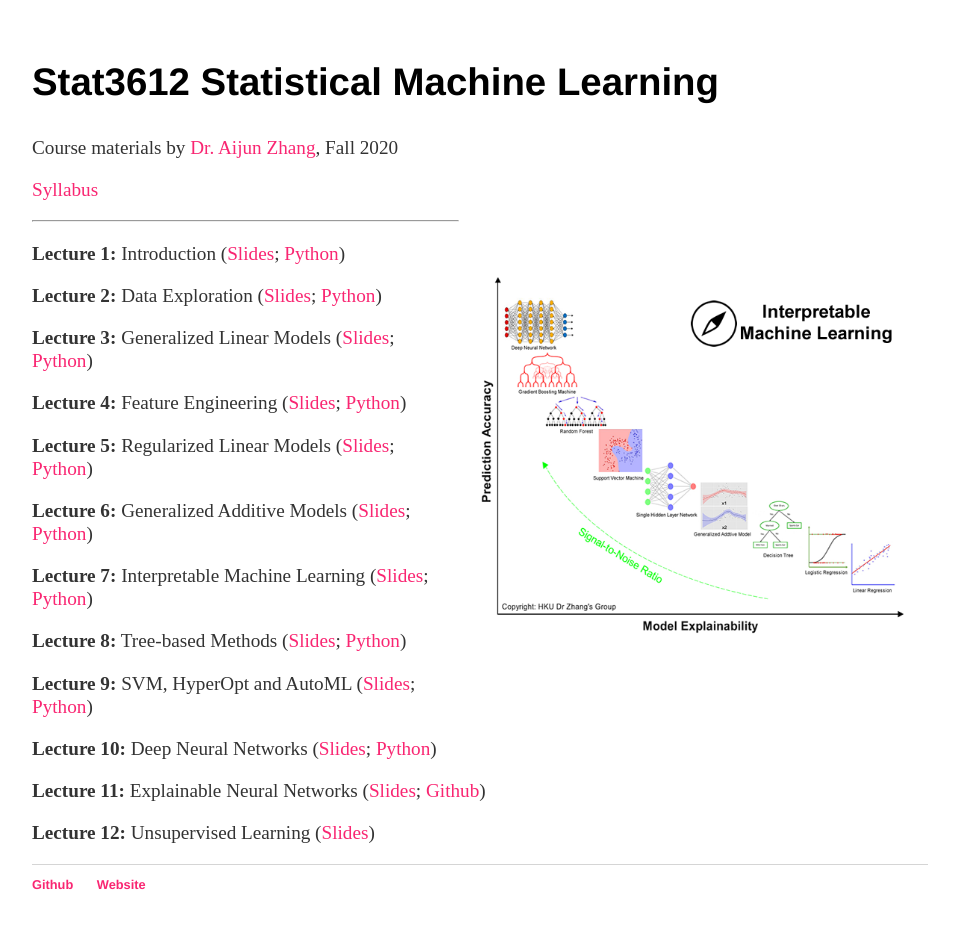
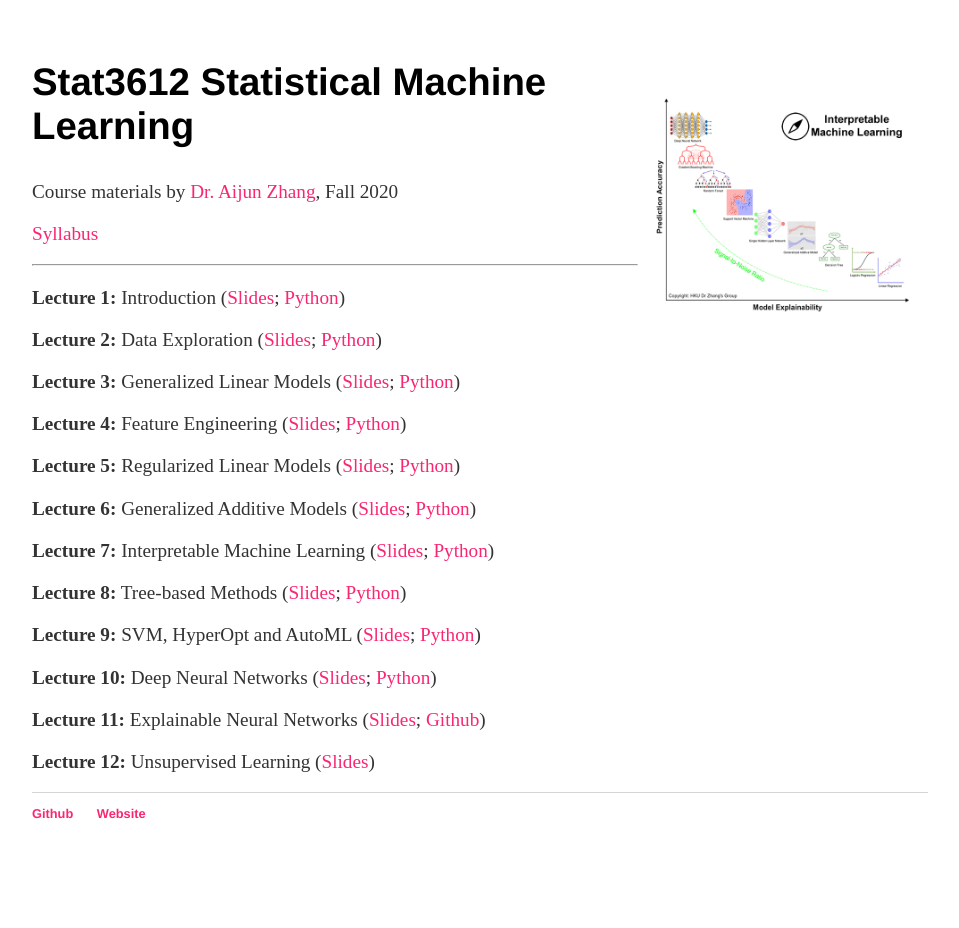
Before and after one commit to ajzhanghk/Stat3612, a plain HTML site: page index.html in a window 1280 px wide. Shown: the whole page, without its empty margins (160-1119 px from the left). After the commit the page ends 881 px from the top, so only its background shows below. Drawn offline with Linux system fonts and the light colour scheme.

Commit message:
Update index.html

```diff
--- a/index.html
+++ b/index.html
@@ -13,10 +13,10 @@
 		</nav-->
 
 		<div class="container">
+			<img src="./LogoIML.png" style="width: 30%; float: right; margin:8pt;"/>
 			<h2>Stat3612 Statistical Machine Learning</h2>
 			<p>Course materials by <a href="http://www.statsoft.org/">Dr. Aijun Zhang</a>, Fall 2020</p>
 			<p> <a href="./Syllabus.pdf">Syllabus</a></p>
-			<img src="./LogoIML.png" style="width: 50%; float: right; margin:8pt;"/>
 			<hr>
 
 			<p><b>Lecture 1:</b> Introduction (<a href="Lecture1_Introduction.pdf">Slides</a>; <a href="Lecture1_Preview.ipynb">Python</a>)<br /></p>
```
